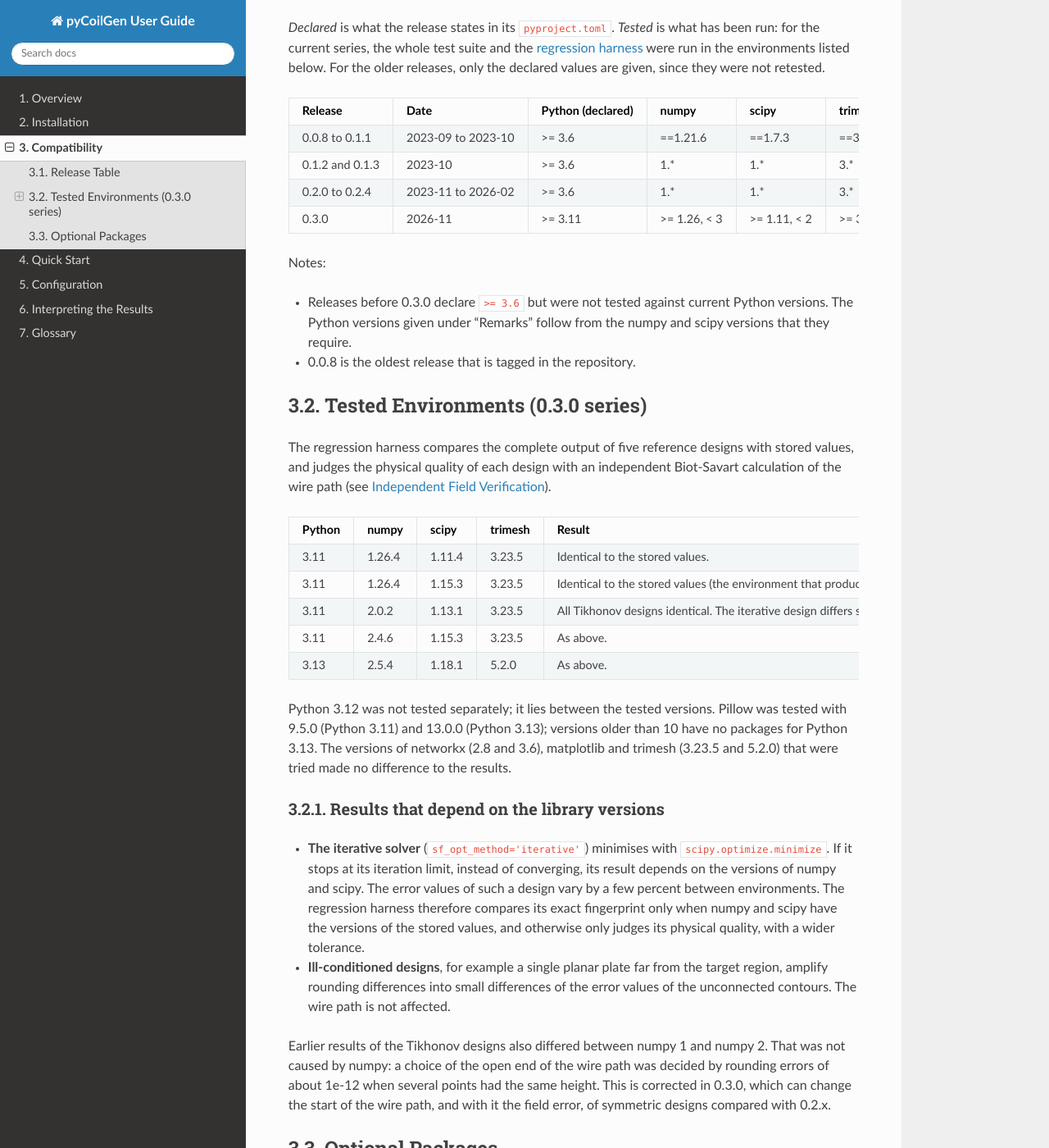
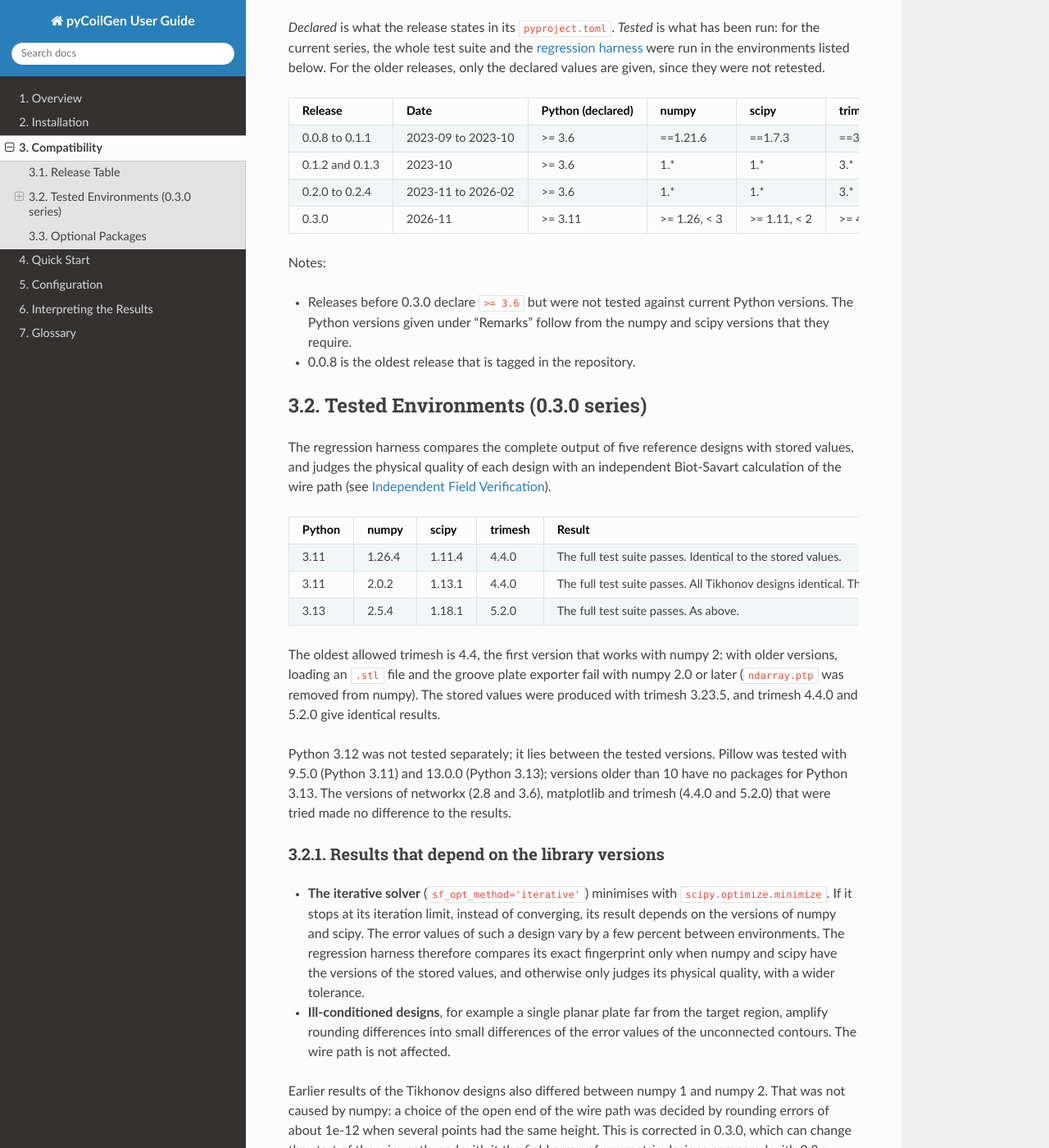
Before and after one commit to kev-m/pyCoilGen, a Sphinx documentation site: the page built from docs/source/compatibility.md, in a window 1280 px wide and 1400 px high, scrolled down 430 px. Shown: the whole window at 82% size. Built offline with Sphinx 7.4.7 and the Read the Docs theme 3.1.0, drawn with Linux system fonts in a browser that asks for light colours.

Commit message:
docs: update the tested environments for trimesh 4.4
Co-Authored-By: Claude Sonnet 5.5 <noreply@anthropic.com>

```diff
--- a/docs/source/compatibility.md
+++ b/docs/source/compatibility.md
@@ -17,7 +17,7 @@ $ pip install pycoilgen==0.2.4
 | 0.0.8 to 0.1.1 | 2023-09 to 2023-10 | >= 3.6 | ==1.21.6 | ==1.7.3 | ==3.21.7 | The exact numpy and scipy versions limit these releases to the Python versions that they were built for, in practice 3.7 to 3.10. |
 | 0.1.2 and 0.1.3 | 2023-10 | >= 3.6 | 1.* | 1.* | 3.* | |
 | 0.2.0 to 0.2.4 | 2023-11 to 2026-02 | >= 3.6 | 1.* | 1.* | 3.* | numpy 1.x has no packages for Python 3.13 and later, so these releases cannot be installed there. In practice, Python 3.6 to 3.12. |
-| 0.3.0 | 2026-11 | >= 3.11 | >= 1.26, < 3 | >= 1.11, < 2 | >= 3.23.5, < 6 | Tested, see below. |
+| 0.3.0 | 2026-11 | >= 3.11 | >= 1.26, < 3 | >= 1.11, < 2 | >= 4.4, < 6 | Tested, see below. |
 
 Notes:
 
@@ -30,13 +30,13 @@ The regression harness compares the complete output of five reference designs wi
 
 | Python | numpy | scipy | trimesh | Result |
 |--------|-------|-------|---------|--------|
-| 3.11 | 1.26.4 | 1.11.4 | 3.23.5 | Identical to the stored values. |
-| 3.11 | 1.26.4 | 1.15.3 | 3.23.5 | Identical to the stored values (the environment that produced them). |
-| 3.11 | 2.0.2 | 1.13.1 | 3.23.5 | All Tikhonov designs identical. The iterative design differs slightly, see below. |
-| 3.11 | 2.4.6 | 1.15.3 | 3.23.5 | As above. |
-| 3.13 | 2.5.4 | 1.18.1 | 5.2.0 | As above. |
+| 3.11 | 1.26.4 | 1.11.4 | 4.4.0 | The full test suite passes. Identical to the stored values. |
+| 3.11 | 2.0.2 | 1.13.1 | 4.4.0 | The full test suite passes. All Tikhonov designs identical. The iterative design differs slightly, see below. |
+| 3.13 | 2.5.4 | 1.18.1 | 5.2.0 | The full test suite passes. As above. |
 
-Python 3.12 was not tested separately; it lies between the tested versions. Pillow was tested with 9.5.0 (Python 3.11) and 13.0.0 (Python 3.13); versions older than 10 have no packages for Python 3.13. The versions of networkx (2.8 and 3.6), matplotlib and trimesh (3.23.5 and 5.2.0) that were tried made no difference to the results.
+The oldest allowed trimesh is 4.4, the first version that works with numpy 2: with older versions, loading an `.stl` file and the groove plate exporter fail with numpy 2.0 or later (`ndarray.ptp` was removed from numpy). The stored values were produced with trimesh 3.23.5, and trimesh 4.4.0 and 5.2.0 give identical results.
+
+Python 3.12 was not tested separately; it lies between the tested versions. Pillow was tested with 9.5.0 (Python 3.11) and 13.0.0 (Python 3.13); versions older than 10 have no packages for Python 3.13. The versions of networkx (2.8 and 3.6), matplotlib and trimesh (4.4.0 and 5.2.0) that were tried made no difference to the results.
 
 ### Results that depend on the library versions
 
```
